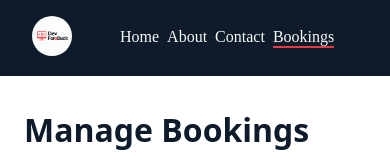
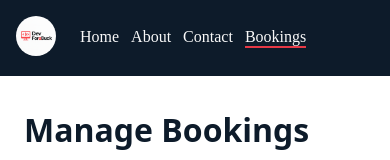
Before and after one commit to anik-ewu/devforabuck, an Angular app in the folder frontend/devforabuck-web/: page /bookings in a window 390 px wide. Shown: the top 160 px of the page. Built offline with nearby package versions, Linux system fonts and the light colour scheme; no server answers.

Commit message:
update deisgn

```diff
--- a/frontend/devforabuck-web/src/app/shared/navbar/navbar.scss
+++ b/frontend/devforabuck-web/src/app/shared/navbar/navbar.scss
@@ -3,12 +3,12 @@
   align-items: center;
   // justify-content: space-between; // helps push links away nicely
   background: #0d1b2a;
-  padding: 1rem 2rem;
+  padding: 1rem 1rem;
   flex-wrap: wrap; // allows items to wrap on small screens
 
   .logo img {
     height: 40px;
-    margin-right: 32px;
+    margin-right: 24px;
     border-radius: 50%;
   }
 
@@ -32,20 +32,10 @@
     }
   }
 
-  // TODO: open for vertical navbar
-
   @media (max-width: 768px) {
-    // flex-direction: column;   // stack logo + links vertically
-    // align-items: flex-start;
-
-    .logo {
-      // margin-bottom: 1rem;    // spacing between logo and links
-      margin-right: 16px;
-    }
 
     .links {
-      // flex-direction: column; // stack links vertically
-      gap: 0.50rem;           // reduce space
+      gap: 0.75rem;           // reduce space
     }
   }
 }
```
